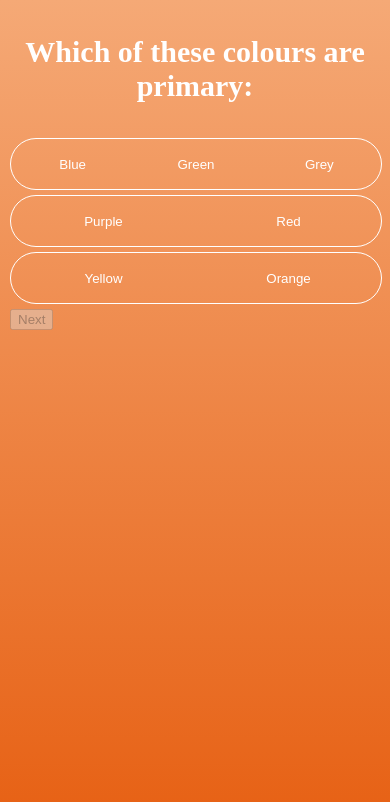
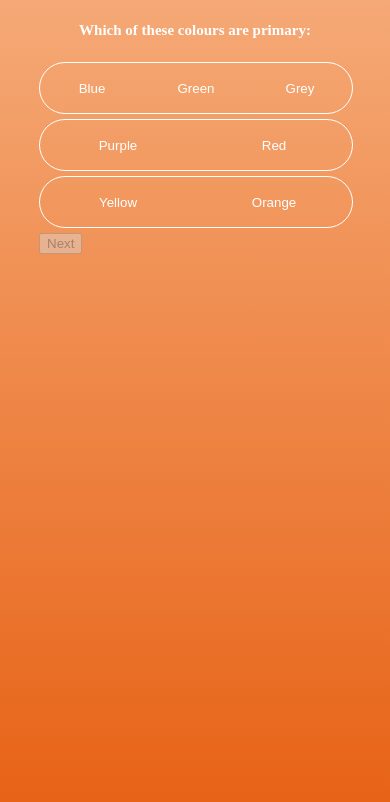
Before and after one commit to FaridahAbdulsalam/tech-test, a React (Vite) app: page / in a window 390 px wide. Shown: the top 802 px of the page. Built offline with nearby package versions, Linux system fonts and the light colour scheme.

Commit message:
media queries implemented

```diff
--- a/src/App.scss
+++ b/src/App.scss
@@ -1,8 +1,9 @@
 body{
-
+    align-content: center;
+    width: 80vw;
     height: 100vh;
     padding: 10px;
-    margin: 0;
+    margin: 0 auto;
 }
 
 
@@ -16,6 +17,24 @@ p{
     font-size: 20px;
 }
 
+
+@media(min-width: 320px) and (max-width: 750px){
+
+    body{
+        align-content: flex-start;
+        width: 80vw;
+        height: 100vh;
+        padding: 10px;
+        margin: 0 auto;
+
+        h1{
+            color: red;
+        }
+    }
+
+
+
+}
 //background: linear-gradient(rgb(247, 193, 46), rgb(255, 145, 0)); red
 //background: linear-gradient(rgb(247, 177, 46), rgb(247, 103, 7)); orange
 //background: linear-gradient(rgb(238, 214, 79), rgb(248, 208, 27)); yellow
--- /dev/null
+++ b/src/components/Question.scss
@@ -0,0 +1,14 @@
+
+  h2{
+    color: white;
+    font-size: 30px;
+    text-align: center;
+    padding-bottom: 10px;
+  }
+
+
+@media(min-width: 320px) and (max-width: 750px){
+    h2{
+        font-size: 15px;
+    }
+}
--- a/src/components/Question.tsx
+++ b/src/components/Question.tsx
@@ -1,3 +1,5 @@
+import "./Question.scss";
+
 type QuestionProps = {
   label: string;
 };
@@ -5,14 +7,7 @@ type QuestionProps = {
 const Question = ({ label }: QuestionProps) => {
   return (
     <div>
-      <h2
-        style={{
-          color: "white",
-          fontSize: "30px",
-          textAlign: "center",
-          paddingBottom: "10px",
-        }}
-      >
+      <h2>
         {label}
       </h2>
     </div>
```
Also changed, not shown: src/components/ToggleButton.scss (line endings or trailing spaces).
